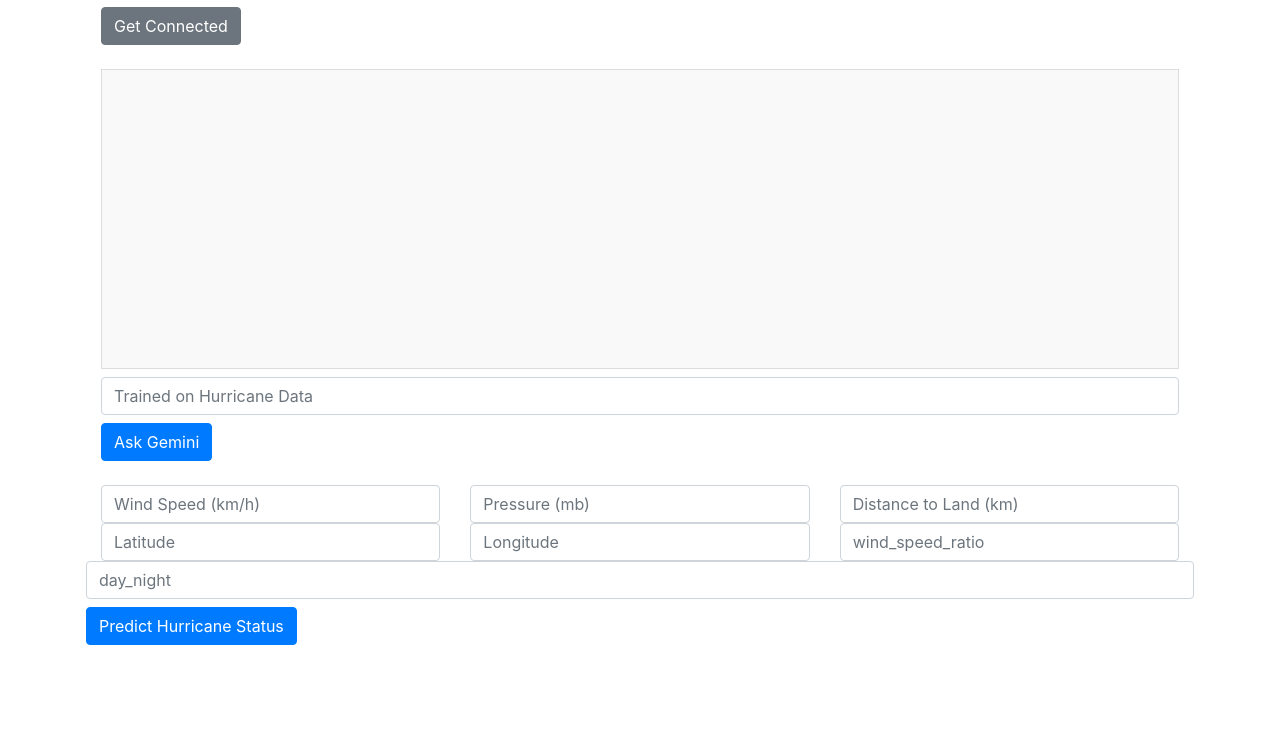
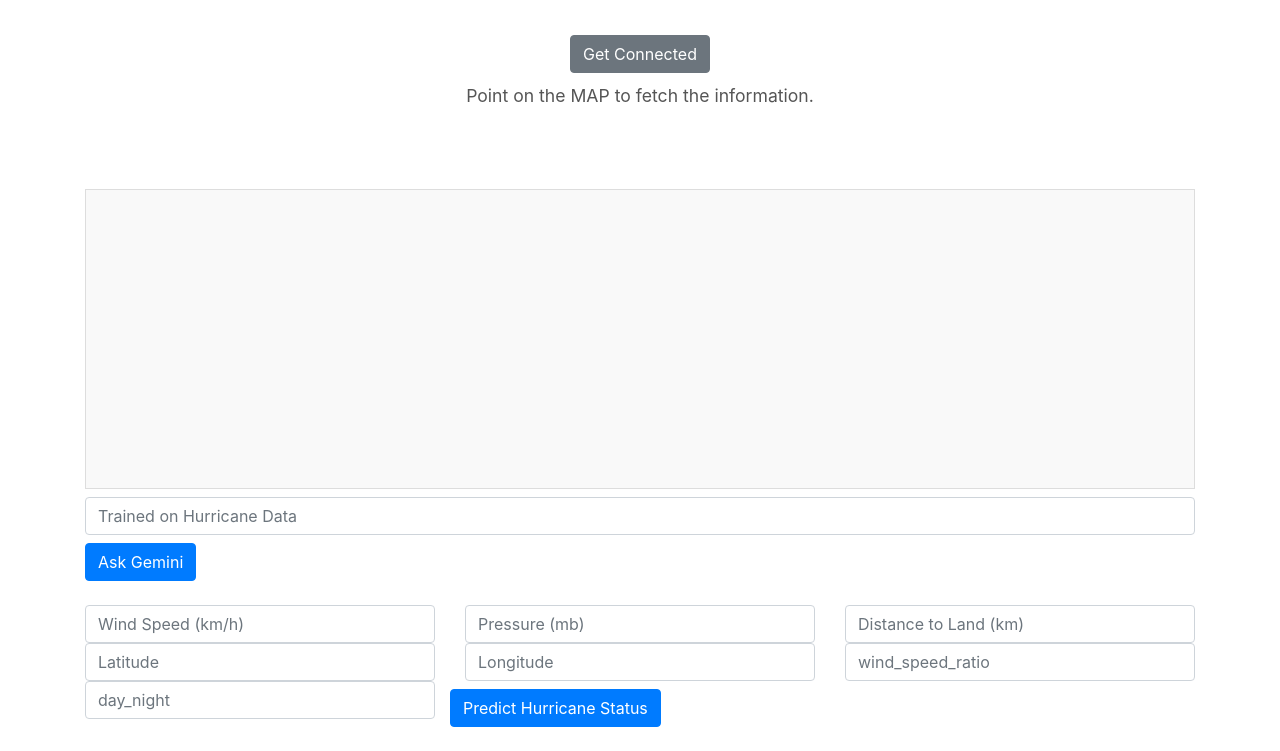
Before and after one commit to kru2710shna/Pre_Hurricane, a Flask app: template templates/index.html in a window 1280 px wide. Shown: the part 553-1304 px from the top of the page. Before the commit the page ends 1198 px from the top, so only its background shows below. Run offline with Flask 3, Linux system fonts and the light colour scheme; the template is opened without the code that fills it, so the values that code supplies are empty; parts of the project's set-up code (start-up, migrations or seed data) failed here and were passed over; some libraries are stand-ins or nearby versions.

Commit message:
UI Updated

```diff
--- a/app.py
+++ b/app.py
@@ -1,4 +1,4 @@
-from flask import Flask, render_template, request, jsonify
+from flask import Flask, render_template, request, redirect, jsonify
 from dotenv import load_dotenv
 import google.generativeai as genai
 import requests
@@ -8,6 +8,19 @@ import numpy as np
 import joblib
 from geopy.distance import geodesic
 import pandas as pd
+import mysql.connector
+
+
+# Function to establish a connection to the Cloud SQL database
+# def get_db_connection():
+#     connection = mysql.connector.connect(
+#         user=os.getenv('DB_USER'),
+#         password=os.getenv('DB_PASSWORD'),
+#         host=os.getenv('DB_HOST'),  # Use /cloudsql/project:region:instance for Unix socket connection
+#         database=os.getenv('DB_NAME')
+#     )
+#     return connection
+
 
 
 model = joblib.load("best_random_forest_model4.pkl")
@@ -81,6 +94,8 @@ def gemini_chatbot():
         return jsonify(
             {"response": "Sorry, something went wrong with the chatbot."}
         ), 500
+
+
 
 
 @app.route("/predict_status", methods=["POST"])
@@ -228,6 +243,39 @@ def calculate_distance_to_land(lat, lon, landmass_coords):
 
     return min_distance
 
+def get_db_connection():
+    """Create a database connection."""
+    connection = mysql.connector.connect(
+        host=os.getenv('DB_HOST'),# Or Cloud SQL instance IP
+        user=os.getenv('DB_USER'),
+        password=os.getenv('DB_PASSWORD'),
+        database=os.getenv('DB_NAME')
+    )
+    return connection
+
+
+@app.route('/subscribe', methods=['POST'])
+def subscribe():
+    try:
+        name = request.form['name']
+        email = request.form['email']
+        phone = request.form['phone']
+        print(f"Received form data: Name={name}, Email={email}, Phone={phone}")
+
+        connection = get_db_connection()
+        cursor = connection.cursor()
+
+        query = "INSERT INTO subscribers (name, email, phone) VALUES (%s, %s, %s)"
+        cursor.execute(query, (name, email, phone))
+        connection.commit()
+
+        cursor.close()
+        connection.close()
+
+        return redirect('/')
+    except Exception as e:
+        print(f"Error: {e}")
+        return "An error occurred while subscribing.", 500
 
 if __name__ == "__main__":
     app.run(debug=True)
--- a/templates/index.html
+++ b/templates/index.html
@@ -3,7 +3,7 @@
     <head>
         <meta charset="UTF-8">
         <meta name="viewport" content="width=device-width, initial-scale=1.0">
-    <title>Hurricane Tracker</title>
+        <title>Pre-Hurricane Alarm</title>
         <!-- Bootstrap CSS -->
         <link href="https://maxcdn.bootstrapcdn.com/bootstrap/4.5.2/css/bootstrap.min.css" rel="stylesheet">
 
@@ -20,13 +20,28 @@
                 overflow-y: scroll;
                 background-color: #f9f9f9;
             }
-        body{
+            body {
                 width: 100%;
+            }
+            .description {
+                text-align: center;
+                margin-top: 10px;
+                font-size: 1.1rem;
+                color: #555;
+            }
+            .center-btn {
+                display: flex;
+                justify-content: center;
+                margin-top: 20px;
             }
         </style>
     </head>
 
+
 <body class="container">
+
+
+    <!-- Navbar -->
     <nav class="navbar navbar-expand-lg navbar-dark bg-dark">
         <a class="navbar-brand" href="#">Hurricane Tracker</a>
         <button class="navbar-toggler" type="button" data-toggle="collapse" data-target="#navbarNav" aria-controls="navbarNav" aria-expanded="false" aria-label="Toggle navigation">
@@ -40,24 +55,30 @@
             </ul>
         </div>
     </nav>
-    <h1 class="text-center mt-4">Hurricane Tracker</h1>
+
+
+
+    <!-- Step 1: Title and Map -->
+    <h1 class="text-center mt-4">Pre-Hurricane Alarm</h1>
 
     <!-- Map Section -->
-    <div class="row">
-        <div class="col-md-8">
-            <div id="map"></div>
-        </div>
-        <div class="col-md-4">
-            <div id="weather" class="p-3"></div>
-        </div>
+    <div id="map" class="mt-4"></div>
+
+
+
+    <!-- Step 2: Button and Description -->
+    <div class="center-btn">
+        <button id="location-btn" class="btn btn-secondary mt-3">Get Connected</button>
     </div>
 
-    <div id="weather" class="p-3">
+    <div class="description">Point on the MAP to fetch the information.</div>
+
+    <button id="copy-info-btn" class="btn btn-info mt-2" style="display: none;">Copy Information</button>
+
+    <!-- Weather Information Section -->
+    <div id="weather" class="p-3 mt-4"></div>
 
 
-    <!-- HTML - Button below the map -->
-    <button id="location-btn" class="btn btn-secondary mt-2">Get Connected</button>
-    <button id="copy-info-btn" class="btn btn-info mt-2" style="display: none;">Copy Information</button>
 
     <!-- Chatbot Section -->
     <div class="row mt-4">
@@ -100,18 +121,18 @@
                     </button>
                 </div>
                 <div class="modal-body">
-                    <form id="subscribe-form">
+                    <form id="subscribe-form" method="POST">
                         <div class="form-group">
                             <label for="name">Name:</label>
-                            <input type="text" class="form-control" id="name" required>
+                            <input type="text" class="form-control" id="name" name="name" required>
                         </div>
                         <div class="form-group">
                             <label for="email">Email:</label>
-                            <input type="email" class="form-control" id="email" required>
+                            <input type="email" class="form-control" id="email" name="email" required>
                         </div>
                         <div class="form-group">
                             <label for="phone">Phone Number:</label>
-                            <input type="tel" class="form-control" id="phone" required>
+                            <input type="tel" class="form-control" id="phone" name="phone" required>
                         </div>
                         <button type="submit" class="btn btn-success">Submit</button>
                     </form>
@@ -123,7 +144,7 @@
 
 
 
-    <!-- Weather Input Section -->
+    <!-- Weather Input Form -->
     <form class="row mt-4" id="hurricane-form">
         <div class="col-md-4">
             <input type="text" id="wind_speed" class="form-control" placeholder="Wind Speed (km/h)" required pattern="\d+(\.\d{1,2})?" title="Please enter a valid number for wind speed.">
@@ -135,20 +156,19 @@
             <input type="text" id="distance_to_land" class="form-control" placeholder="Distance to Land (km)" required pattern="\d+(\.\d{1,2})?" title="Please enter a valid number for distance to land.">
         </div>
         <div class="col-md-4">
-            <input type="text" id="latitude" class="form-control" placeholder="Latitude" >
+            <input type="text" id="latitude" class="form-control" placeholder="Latitude">
         </div>
         <div class="col-md-4">
-            <input type="text" id="longitude" class="form-control" placeholder="Longitude" >
+            <input type="text" id="longitude" class="form-control" placeholder="Longitude">
         </div>
-
         <div class="col-md-4">
-            <input type="text" id="wind_speed_ratio" class="form-control" placeholder="wind_speed_ratio" >
+            <input type="text" id="wind_speed_ratio" class="form-control" placeholder="wind_speed_ratio">
         </div>
+        <div class="col-md-4">
             <input type="text" id="day_night" class="form-control" placeholder="day_night">
+        </div>
         <button id="predict-btn" class="btn btn-primary mt-2" type="button">Predict Hurricane Status</button>
     </form>
-
-
 
     <div id="prediction-result" class="mt-4"></div>
 
@@ -352,18 +372,15 @@
 
         document.getElementById('subscribe-form').addEventListener('submit', function(event) {
             event.preventDefault();
-            const name = document.getElementById('name').value;
-            const email = document.getElementById('email').value;
-            const phone = document.getElementById('phone').value;
+            const formData = new FormData(this);  // Use FormData to gather form input
 
-            fetch('/send-notification', {
+            fetch('/subscribe', {
                 method: 'POST',
-                headers: { 'Content-Type': 'application/json' },
-                body: JSON.stringify({ name, email, phone })
+                body: new URLSearchParams(formData)  // Use URLSearchParams to encode form data
             })
-            .then(response => response.json())
+            .then(response => response.text())
             .then(data => {
-                alert(data.message || 'Thank you for subscribing!');
+                alert('Thank you for subscribing!');
                 document.getElementById('subscribe-form').reset();
                 $('#notificationModal').modal('hide');
             })
```
Lines whose indentation alone changed are shown as unchanged.
